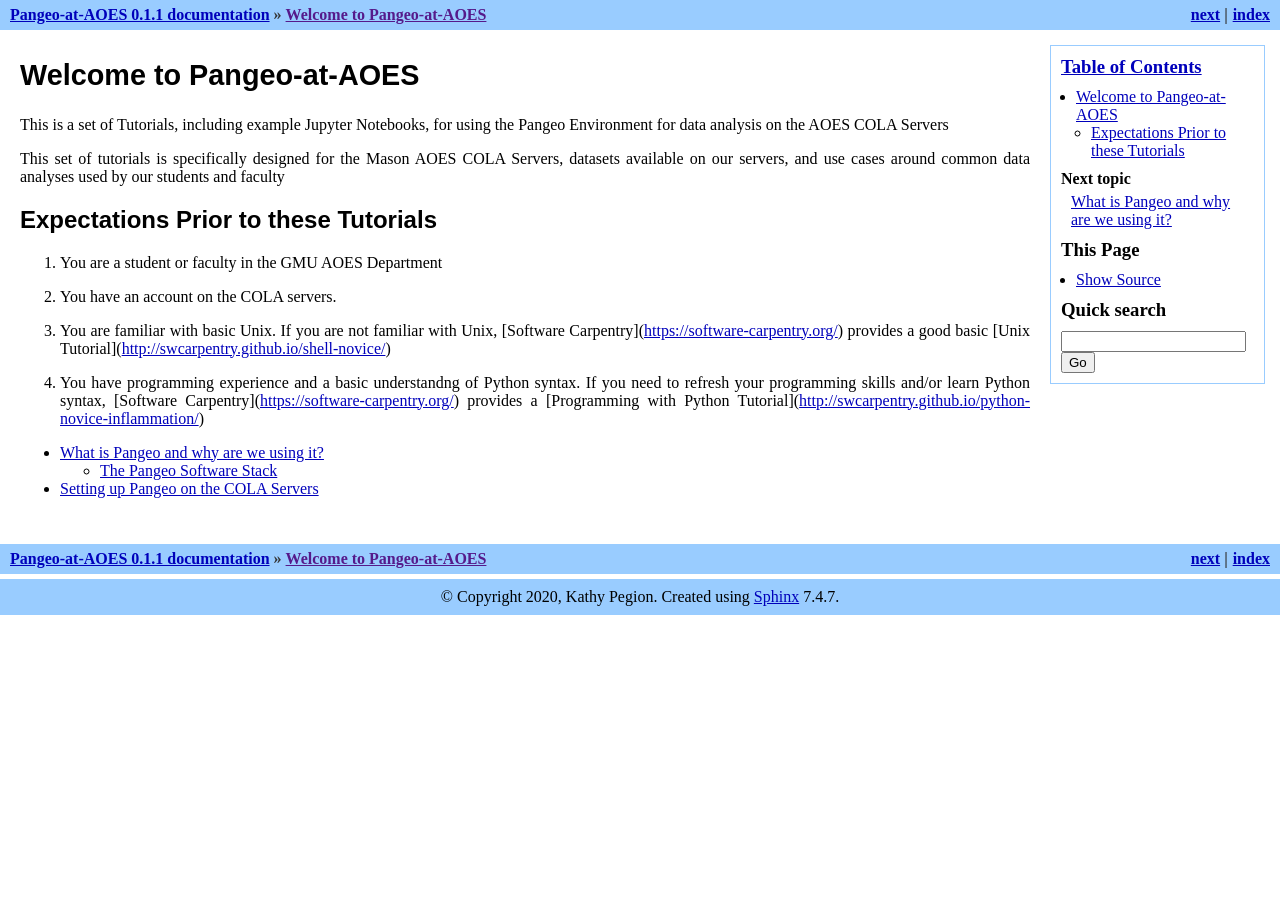
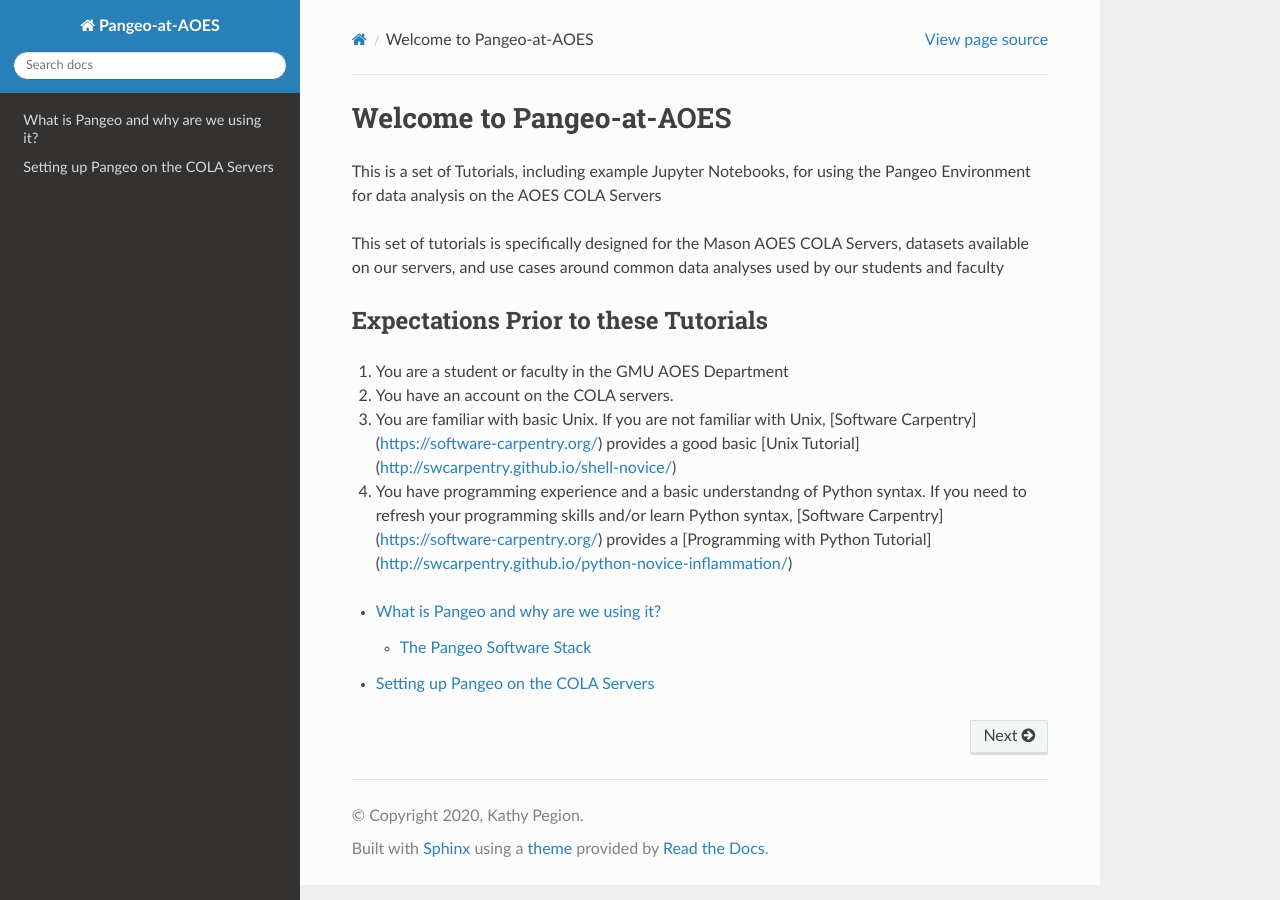
Before and after one commit to kpegion/Pangeo-at-AOES, a Sphinx documentation site: the page built from docs/source/index.rst, in a window 1280 px wide. Built offline with Sphinx 7.4.7 and the Read the Docs theme 2.0.0, drawn with Linux system fonts in a browser that asks for light colours.

Commit message:
docs requirements.txt for sphinx rtd theme

```diff
--- a/docs/source/conf.py
+++ b/docs/source/conf.py
@@ -50,7 +50,7 @@ exclude_patterns = []
 # The theme to use for HTML and HTML Help pages.  See the documentation for
 # a list of builtin themes.
 #
-html_theme = 'traditional'
+html_theme = 'sphinx_rtd_theme'
 
 # Add any paths that contain custom static files (such as style sheets) here,
 # relative to this directory. They are copied after the builtin static files,
```
Also changed, not shown: docs/requirements.txt (added, +14 -0 lines), 3 other files.
